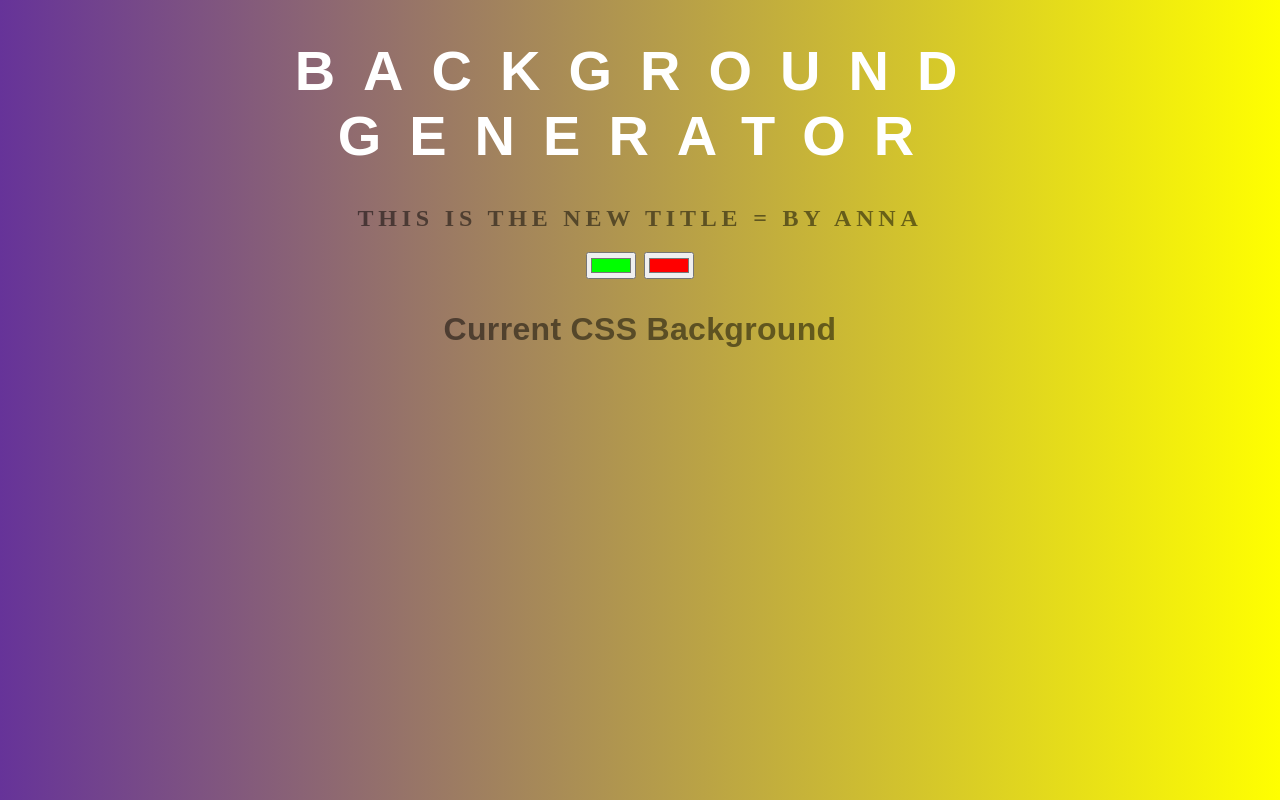
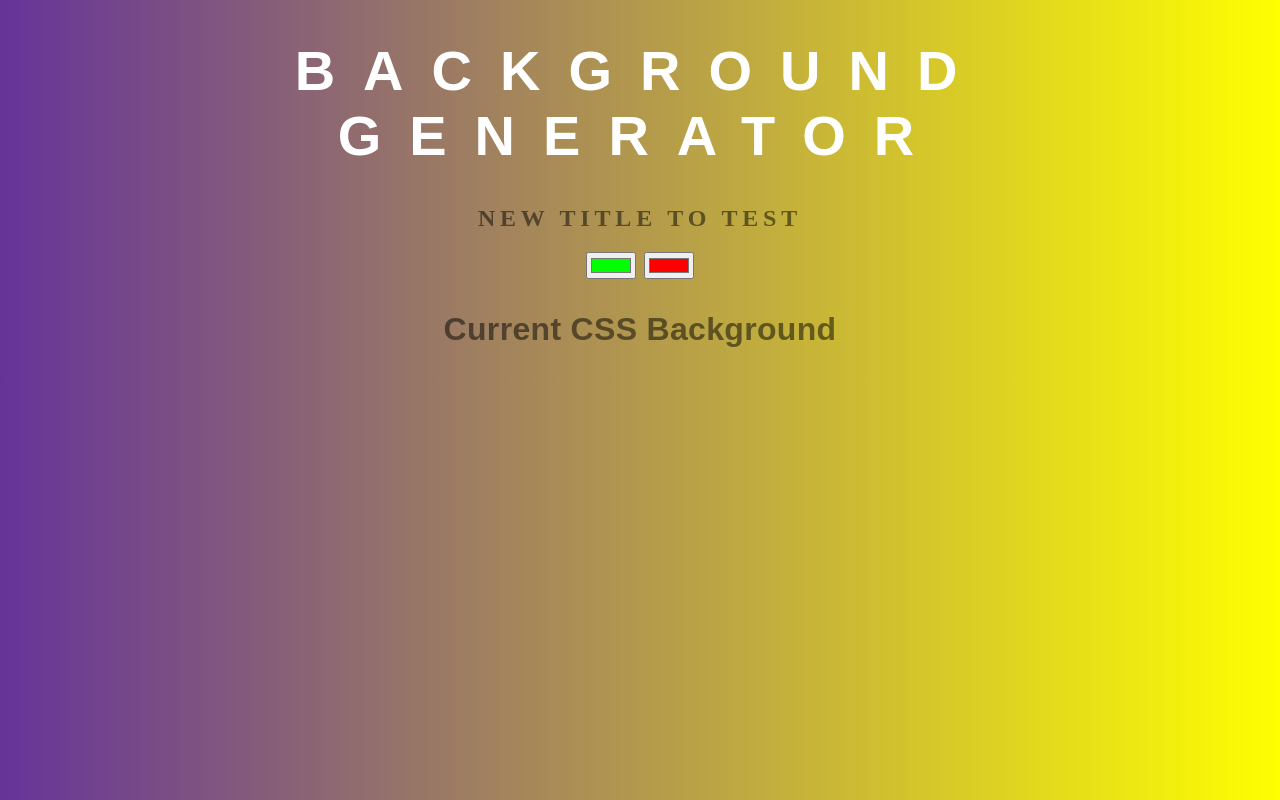
Before and after one commit to luisFebro/background-generator, a plain HTML site: page index.html in a window 1280 px wide. Drawn offline with Linux system fonts and the light colour scheme.

Commit message:
changed the first title of little feature

```diff
--- a/index.html
+++ b/index.html
@@ -6,7 +6,7 @@
 </head>
 <body id="gradient">
     <h1>BACKGROUND GENERATOR</h1>
-    <h2>This is the new title = by Anna </h2>
+    <h2>New title to test</h2>
     <input class="color1" type="color" value="#00ff00">
     <input class="color2" type="color" value="#ff0000">
 
```
